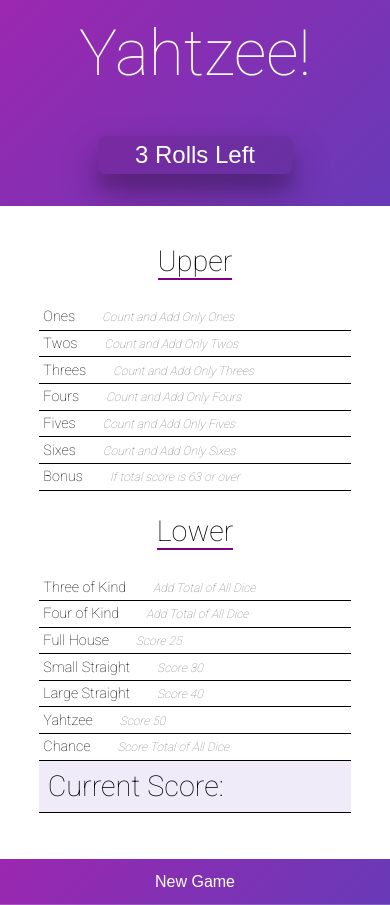
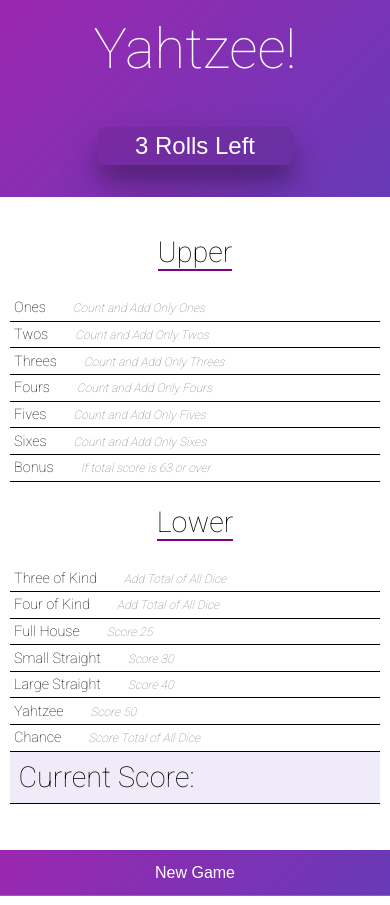
Before and after one commit to TyeCampbell/react-yahtzee, a React (Create React App) app: page / in a window 390 px wide. Built offline with nearby package versions, Linux system fonts and the light colour scheme; some icons are missing.

Commit message:
adjusted title of the app for responsive design. also ajusted the score card to fit the smaller screen size with less white space

```diff
--- a/src/App.css
+++ b/src/App.css
@@ -15,9 +15,11 @@
   font-size: 5rem;
 }
 
+
+
 @media screen and (max-width: 400px) {
   .App-title {
-    font-size: 4rem;
+    font-size: 3.5rem;
     margin-bottom: 10px;
   }
 }
--- a/src/Game.css
+++ b/src/Game.css
@@ -161,4 +161,6 @@
     width: 100%;
   }
 
+
+
 }
--- a/src/ScoreTable.css
+++ b/src/ScoreTable.css
@@ -5,6 +5,13 @@
   width: 80%;
   background-color: white;
   padding: 1em;
+}
+
+@media only screen and (max-width: 500px) {
+  .ScoreTable {
+    width: 95%;
+  }
+
 }
 
 .ScoreTable table {
```
